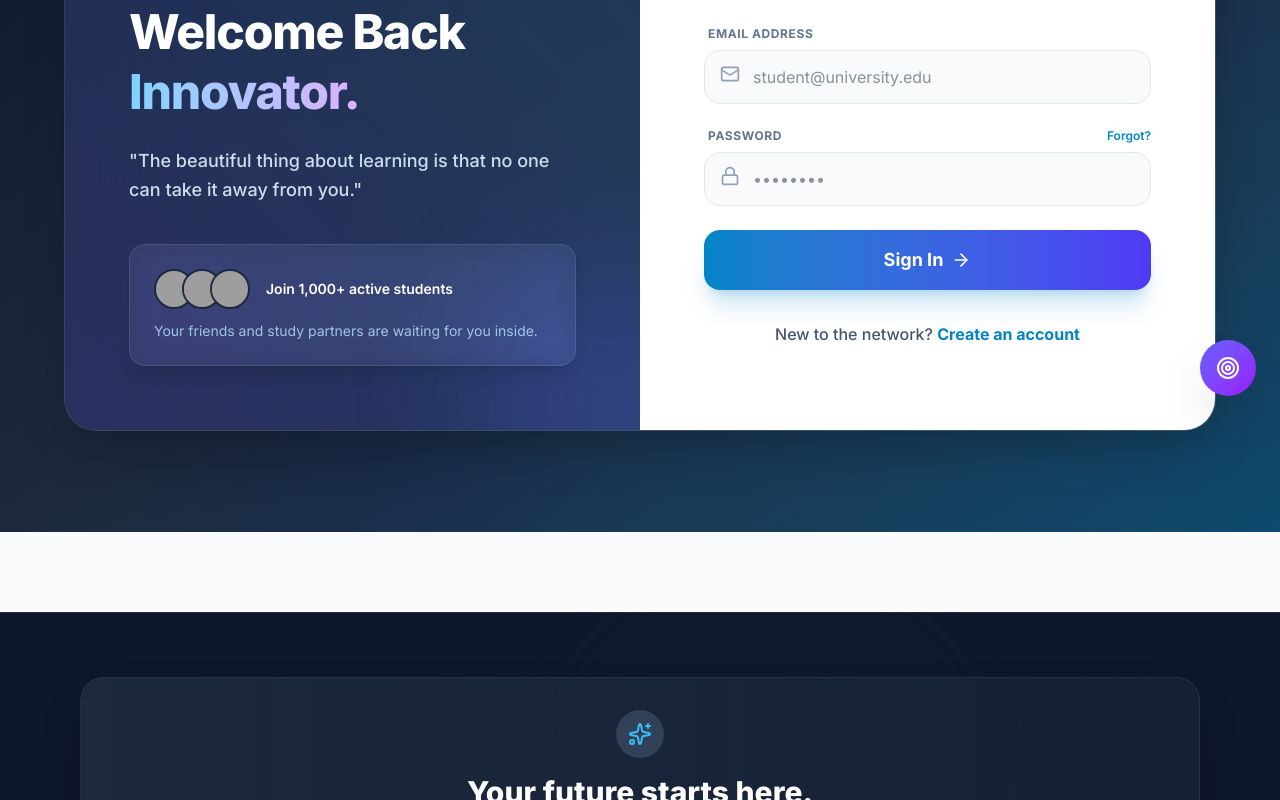
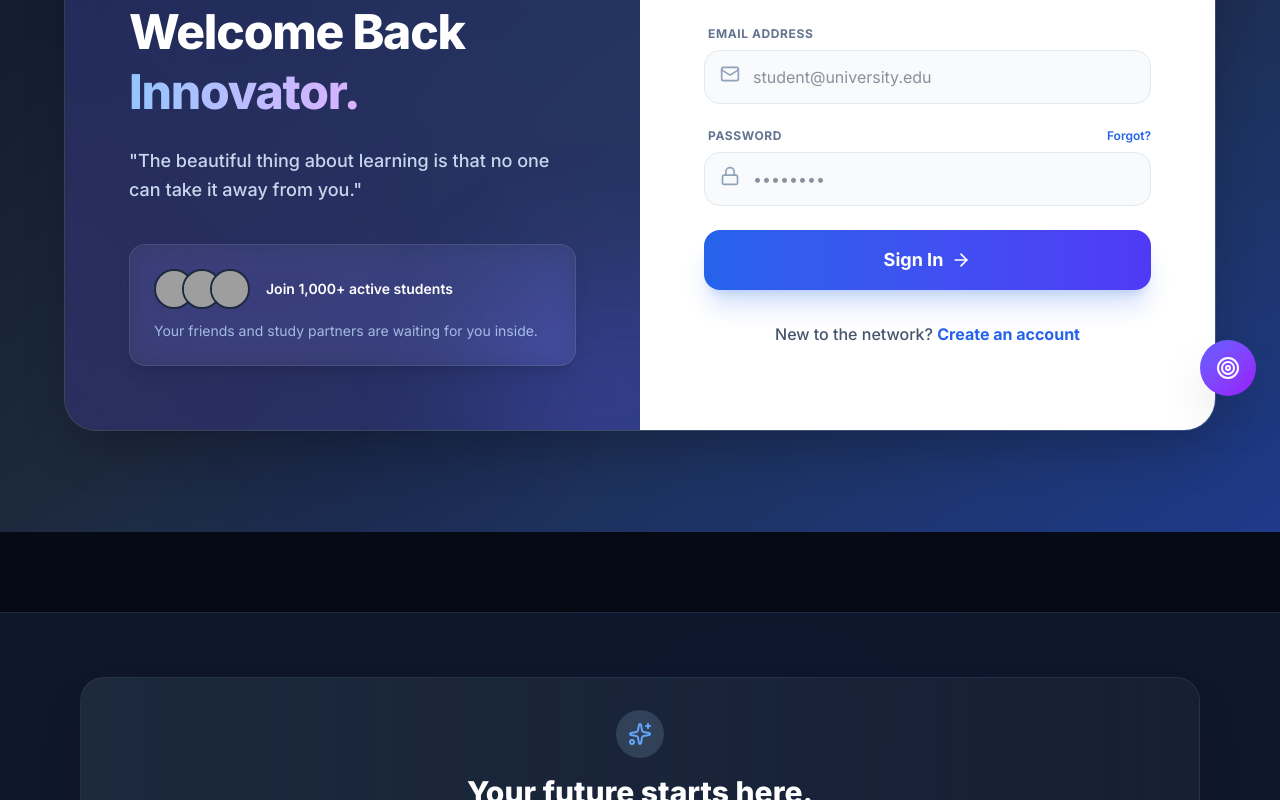
Before and after one commit to Kenenisaboru/student-platform, a React (Vite) app in the folder client/: page /login in a window 1280 px wide. Shown: the part 380-1180 px from the top of the page. Built offline with nearby package versions, Linux system fonts and the light colour scheme; no server answers; grey boxes are pictures that could not be loaded.

Commit message:
style: implement Nexus Pro dark mode design system with glassmorphism

```diff
--- a/client/src/index.css
+++ b/client/src/index.css
@@ -1,28 +1,32 @@
 @import "tailwindcss";
 
 @theme {
-  --color-primary-50: #f0f9ff;
-  --color-primary-100: #e0f2fe;
-  --color-primary-200: #bae6fd;
-  --color-primary-300: #7dd3fc;
-  --color-primary-400: #38bdf8;
-  --color-primary-500: #0ea5e9;
-  --color-primary-600: #0284c7;
-  --color-primary-700: #0369a1;
-  --color-primary-800: #075985;
-  --color-primary-900: #0c4a6e;
+  --color-primary-50: #eff6ff;
+  --color-primary-100: #dbeafe;
+  --color-primary-200: #bfdbfe;
+  --color-primary-300: #93c5fd;
+  --color-primary-400: #60a5fa;
+  --color-primary-500: #3b82f6;
+  --color-primary-600: #2563eb;
+  --color-primary-700: #1d4ed8;
+  --color-primary-800: #1e40af;
+  --color-primary-900: #1e3a8a;
 
-  --font-sans: Inter, system-ui, Avenir, Helvetica, Arial, sans-serif;
+  --font-sans: 'Inter', system-ui, -apple-system, sans-serif;
 }
 
+/* ===========================
+   Nexus Pro Dark Mode System
+   =========================== */
+
 :root {
-  font-family: Inter, system-ui, Avenir, Helvetica, Arial, sans-serif;
+  font-family: 'Inter', system-ui, -apple-system, sans-serif;
   line-height: 1.5;
   font-weight: 400;
 
-  color-scheme: light;
-  color: #1e293b;
-  background-color: #f8fafc;
+  color-scheme: dark;
+  color: #e2e8f0;
+  background-color: #060a14;
 
   font-synthesis: none;
   text-rendering: optimizeLegibility;
@@ -34,35 +38,69 @@ body {
   margin: 0;
   min-width: 320px;
   min-height: 100vh;
-  background-color: #f8fafc;
-  color: #1e293b;
+  background-color: #060a14;
+  color: #e2e8f0;
   overflow-x: hidden;
 }
 
-/* Custom Premium Scrollbar */
+/* ===========================
+   Premium Scrollbar
+   =========================== */
 ::-webkit-scrollbar {
-  width: 8px;
+  width: 6px;
 }
 ::-webkit-scrollbar-track {
-  background: #f1f5f9;
+  background: transparent;
 }
 ::-webkit-scrollbar-thumb {
-  background: #cbd5e1;
+  background: rgba(255, 255, 255, 0.08);
   border-radius: 10px;
-  border: 2px solid #f1f5f9;
 }
 ::-webkit-scrollbar-thumb:hover {
-  background: #94a3b8;
+  background: rgba(255, 255, 255, 0.15);
 }
 
+.scrollbar-thin::-webkit-scrollbar {
+  width: 4px;
+}
+
+/* ===========================
+   Glassmorphism Components
+   =========================== */
 @layer components {
   .glass {
-    @apply bg-white/70 backdrop-blur-xl border border-white/20 shadow-xl shadow-slate-200/50;
+    @apply bg-white/[0.04] backdrop-blur-xl border border-white/[0.06] shadow-xl shadow-black/20;
   }
+
+  .glass-card {
+    background: rgba(255, 255, 255, 0.03);
+    backdrop-filter: blur(20px);
+    -webkit-backdrop-filter: blur(20px);
+    border: 1px solid rgba(255, 255, 255, 0.05);
+    box-shadow: 0 8px 32px rgba(0, 0, 0, 0.3),
+                inset 0 1px 0 rgba(255, 255, 255, 0.04);
+  }
+
+  .glass-card-hover {
+    background: rgba(255, 255, 255, 0.03);
+    backdrop-filter: blur(20px);
+    -webkit-backdrop-filter: blur(20px);
+    border: 1px solid rgba(255, 255, 255, 0.05);
+    transition: all 0.3s ease;
+  }
+
+  .glass-card-hover:hover {
+    background: rgba(255, 255, 255, 0.05);
+    border-color: rgba(255, 255, 255, 0.08);
+    box-shadow: 0 8px 32px rgba(0, 0, 0, 0.4),
+                inset 0 1px 0 rgba(255, 255, 255, 0.06);
+    transform: translateY(-1px);
+  }
+
   .btn {
     padding: 0.5rem 1rem;
-    border-radius: 0.5rem;
-    font-weight: 500;
+    border-radius: 0.75rem;
+    font-weight: 600;
     transition: all 0.15s ease;
     cursor: pointer;
   }
@@ -74,23 +112,30 @@ body {
     cursor: not-allowed;
   }
   .btn-primary {
-    background-color: #4f46e5;
+    background: linear-gradient(135deg, #3b82f6 0%, #6366f1 100%);
     color: white;
     border: none;
+    box-shadow: 0 4px 15px rgba(59, 130, 246, 0.3);
   }
   .btn-primary:hover:not(:disabled) {
-    background-color: #4338ca;
+    box-shadow: 0 6px 20px rgba(59, 130, 246, 0.4);
+    transform: translateY(-1px);
   }
   .btn-outline {
     background-color: transparent;
-    border: 1px solid #cbd5e1;
-    color: #475569;
+    border: 1px solid rgba(255, 255, 255, 0.1);
+    color: #94a3b8;
   }
   .btn-outline:hover:not(:disabled) {
-    background-color: #f8fafc;
+    background-color: rgba(255, 255, 255, 0.04);
+    border-color: rgba(255, 255, 255, 0.15);
+    color: white;
   }
 }
 
+/* ===========================
+   Animations
+   =========================== */
 @layer utilities {
   .animate-blob {
     animation: blob 7s infinite;
@@ -129,7 +174,58 @@ body {
 }
 
 .animate-shimmer {
-  background: linear-gradient(90deg, #f1f5f9 25%, #e2e8f0 50%, #f1f5f9 75%);
+  background: linear-gradient(90deg, rgba(255,255,255,0.03) 25%, rgba(255,255,255,0.06) 50%, rgba(255,255,255,0.03) 75%);
   background-size: 200% 100%;
   animation: shimmer 1.5s infinite linear;
 }
+
+@keyframes glow-pulse {
+  0%, 100% { box-shadow: 0 0 20px rgba(59, 130, 246, 0.15); }
+  50% { box-shadow: 0 0 40px rgba(59, 130, 246, 0.25); }
+}
+
+.animate-glow {
+  animation: glow-pulse 3s ease-in-out infinite;
+}
+
+/* Page transition wrapper */
+@keyframes fadeInUp {
+  from {
+    opacity: 0;
+    transform: translateY(12px);
+  }
+  to {
+    opacity: 1;
+    transform: translateY(0);
+  }
+}
+
+.page-enter {
+  animation: fadeInUp 0.4s ease-out;
+}
+
+/* ===========================
+   Mobile optimizations
+   =========================== */
+@media (max-width: 1024px) {
+  /* Add padding for bottom nav */
+  .mobile-padded {
+    padding-bottom: 5rem !important;
+  }
+}
+
+/* Touch-friendly tap targets */
+@media (pointer: coarse) {
+  button, a, [role="button"] {
+    min-height: 44px;
+    min-width: 44px;
+  }
+}
+
+/* ===========================
+   Selection color
+   =========================== */
+::selection {
+  background: rgba(59, 130, 246, 0.3);
+  color: white;
+}
```
